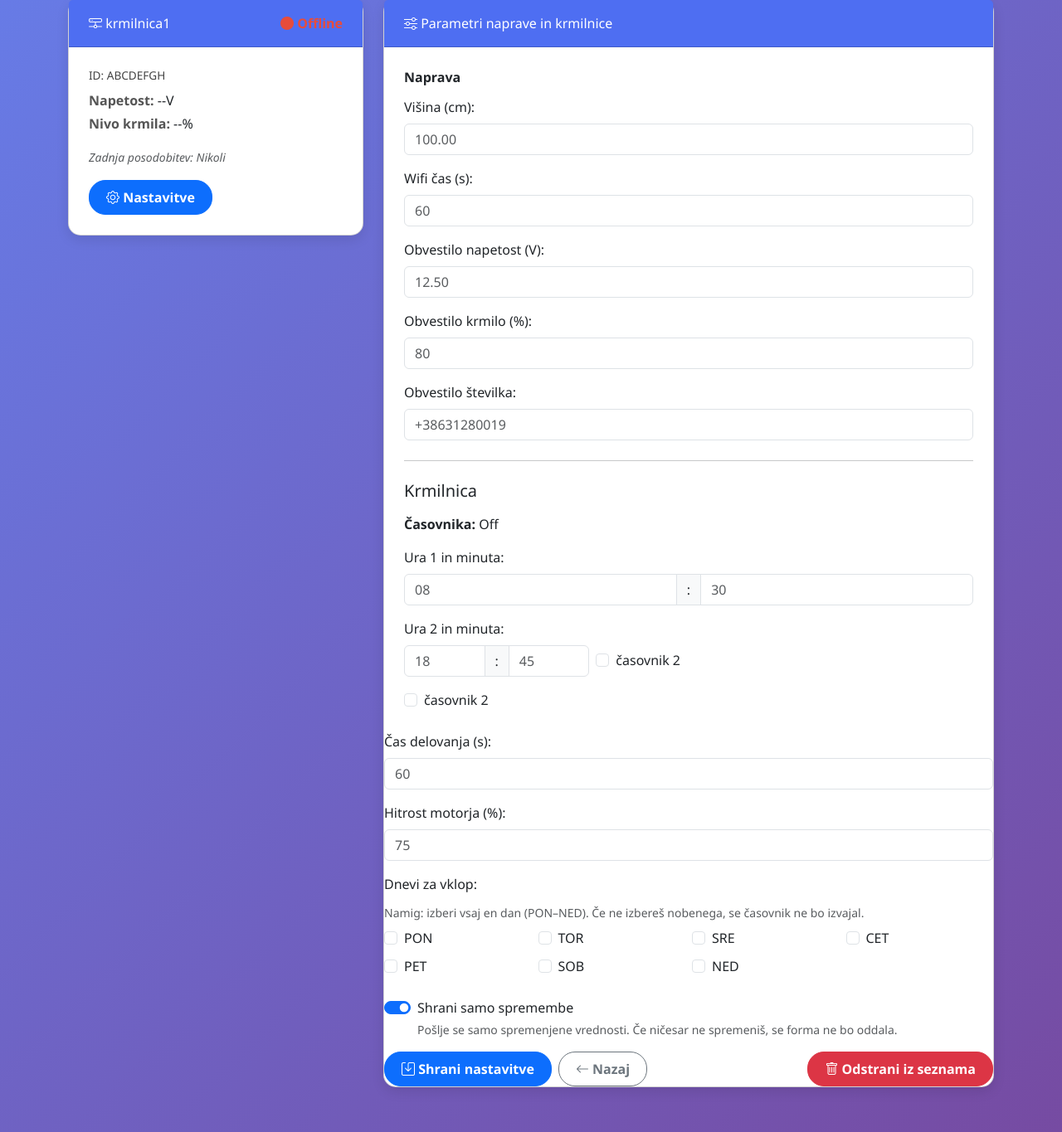
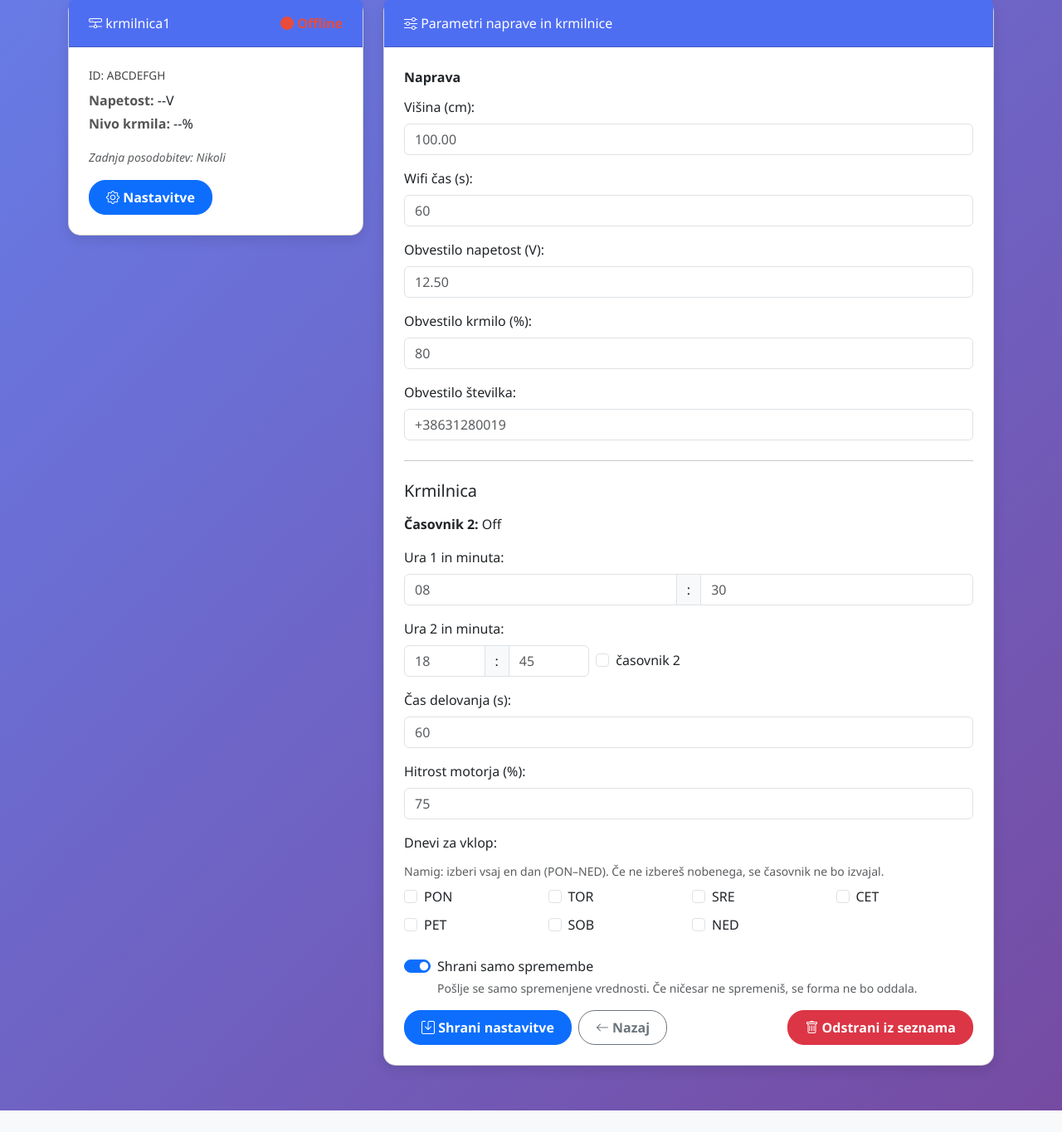
Before and after one commit to mikem48/Krmilnica, a Node server app: template views/device-settings.ejs in a window 1280 px wide. Shown: the part 159-1524 px from the top of the page at 83% size. After the commit the page ends 1498 px from the top, so only its background shows below. Run offline with Node 20, Linux system fonts and the light colour scheme; the template is opened without the code that fills it, so the values that code supplies are empty; some libraries are stand-ins or nearby versions.

Commit message:
Update device-settings.ejs

```diff
--- a/views/device-settings.ejs
+++ b/views/device-settings.ejs
@@ -227,7 +227,7 @@
 
               <h3 class="h5 mb-3">Krmilnica</h3>
               <p class="mb-3">
-                <b>Časovnika: </b><%= settings.casovnika_on ? "On" : "Off" %>
+                <b>Časovnik 2: </b><%= settings.casovnik2 ? "On" : "Off" %>
               </p>
 
               <label class="form-label">Ura 1 in minuta:</label>
@@ -285,24 +285,6 @@
       >
     </div>
   </div>
-
-  <div class="col-md-3">
-    <input type="hidden" name="casovnik2" value="" disabled data-false-for="casovnik2">
-
-    <div class="form-check">
-      <input
-        class="form-check-input"
-        type="checkbox"
-        name="casovnik2"
-        id="casovnik2"
-        value="1"
-        data-original="<%= settings.casovnik2 ? '1' : '0' %>"
-        <%= settings.casovnik2 ? "checked" : "" %>
-      >
-      <label class="form-check-label" for="casovnik2">časovnik 2</label>
-    </div>
-  </div>
-</div>
 
                 <div class="col-md-3">
                   <input type="hidden" name="casovnik2" value="" disabled data-false-for="casovnik2">
```
